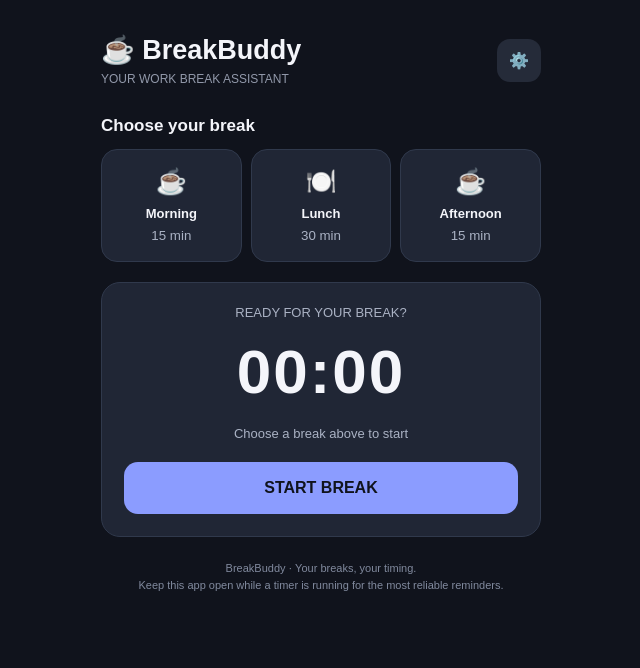
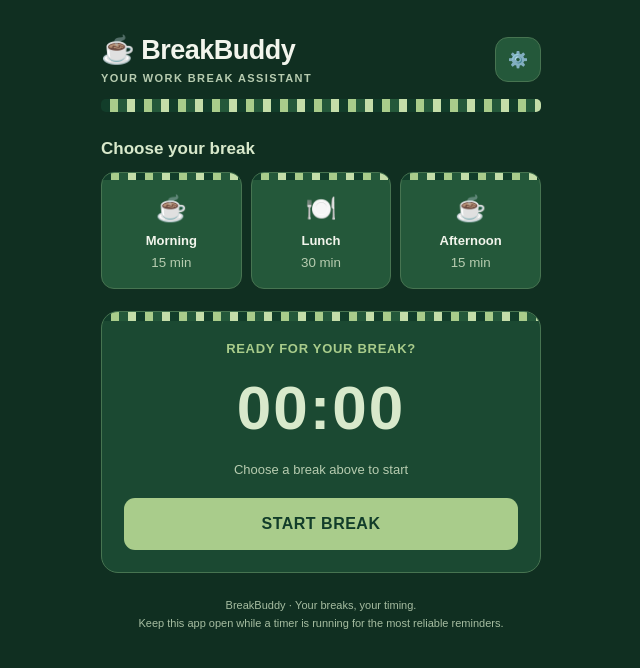
Before and after one commit to maltepettersson/BreakBuddy, a plain HTML site: page index.html in a window 1280 px wide. Shown: the whole page, without its empty margins (319-959 px from the left). Drawn offline with Linux system fonts and the light colour scheme.

Commit message:
Refactor theme colors and improve styling

```diff
--- a/index.html
+++ b/index.html
@@ -3,39 +3,56 @@
 <html lang="en">
 <head>
 <link rel="manifest" href="manifest.json">
-<meta name="theme-color" content="#111827">
+<meta name="theme-color" content="#123D2A">
 <link rel="icon" href="icon.svg" type="image/svg+xml">
 <meta charset="UTF-8">
 <meta name="viewport" content="width=device-width, initial-scale=1">
-<meta name="theme-color" content="#10131c">
 <title>BreakBuddy</title>
 <style>
 *{box-sizing:border-box}
-body{margin:0;background:#10131c;color:#f4f5fa;font-family:Arial,sans-serif;padding:22px 17px}
+:root{
+--bg:#102F21;--dark:#123D2A;--panel:#1B4932;
+--card:#24583A;--green:#A9CC8B;--light:#D8E9CB;
+--text:#F2F5EC;--muted:#B7CCB0;--border:#477451;
+--stripe:repeating-linear-gradient(90deg,
+#123D2A 0px,#123D2A 9px,
+#A9CC8B 9px,#A9CC8B 17px,
+#24583A 17px,#24583A 26px,
+#C4DDA9 26px,#C4DDA9 34px);
+}
+body{margin:0;background:var(--bg);color:var(--text);
+font-family:Arial,sans-serif;padding:22px 17px}
 .app{max-width:440px;margin:auto}
-header{display:flex;justify-content:space-between;align-items:center;margin:12px 0 30px}
-h1{font-size:27px;margin:0}
-.sub{color:#9299aa;font-size:12px;margin-top:6px}
+header{display:flex;justify-content:space-between;align-items:center;margin:12px 0 15px}
+h1{font-size:27px;margin:0;letter-spacing:-.5px}
+.sub{color:var(--muted);font-size:11px;margin-top:6px;letter-spacing:1.4px;font-weight:bold}
+.brand-stripes{height:13px;width:100%;background:var(--stripe);border-radius:5px;margin-bottom:27px}
 button{border:0;cursor:pointer;font:inherit;color:inherit}
-.settings{background:#252b39;border-radius:13px;padding:12px}
-h2{font-size:17px;margin:20px 0 13px}
+.settings{background:var(--card);border:1px solid var(--border);border-radius:13px;padding:12px}
+h2{font-size:17px;margin:20px 0 13px;color:var(--light)}
 .breaks{display:grid;grid-template-columns:repeat(3,1fr);gap:9px}
-.break{background:#202635;border:1px solid #30394c;border-radius:16px;padding:17px 5px;min-height:112px}
+.break{position:relative;overflow:hidden;background:var(--card);border:1px solid var(--border);border-radius:13px;padding:17px 5px;min-height:112px}
+.break:before{content:"";position:absolute;top:0;left:0;width:100%;height:7px;background:var(--stripe)}
 .break:active,.primary:active{transform:scale(.97)}
-.emoji{font-size:25px}
+.emoji{font-size:25px;margin-top:4px}
 .break strong{display:block;font-size:13px;margin:10px 0 5px}
-.break small{color:#aab2c4}
-.panel{background:#202635;border:1px solid #30394c;border-radius:19px;padding:22px;margin-top:20px;text-align:center}
-.status{color:#aab2c4;font-size:13px}
-.timer{font-size:62px;font-weight:700;letter-spacing:2px;margin:16px 0}
-.detail{color:#aab2c4;font-size:13px;line-height:1.7}
-.primary{width:100%;background:#8b9cff;color:#10131c;font-weight:bold;border-radius:14px;padding:17px;margin-top:17px}
-.stop{background:#343b4b;border-radius:12px;padding:12px 22px;margin-top:12px}
-.settings-panel{display:none;background:#202635;border-radius:17px;padding:18px;margin-top:18px}
-label{display:block;color:#c5cada;font-size:13px;margin:13px 0 6px}
-input{width:100%;background:#111722;color:white;border:1px solid #3b4558;border-radius:10px;padding:12px;font-size:16px}
-.save{background:#8b9cff;color:#10131c;font-weight:bold;border-radius:11px;padding:13px;width:100%;margin-top:17px}
-.note{color:#818a9e;font-size:11px;line-height:1.5;margin-top:23px;text-align:center}
+.break small{color:var(--muted)}
+.panel{position:relative;overflow:hidden;background:var(--panel);border:1px solid var(--border);border-radius:17px;padding:25px 22px 22px;margin-top:22px;text-align:center}
+.panel:before{content:"";position:absolute;top:0;left:0;width:100%;height:9px;background:var(--stripe)}
+.status{color:var(--green);font-size:13px;font-weight:bold;letter-spacing:.7px;margin-top:4px}
+.timer{font-size:62px;font-weight:700;letter-spacing:2px;color:var(--light);margin:16px 0;font-variant-numeric:tabular-nums}
+.detail{color:var(--muted);font-size:13px;line-height:1.7}
+.primary{width:100%;background:var(--green);color:#123D2A;font-weight:bold;border-radius:11px;padding:17px;margin-top:17px;letter-spacing:.5px}
+.stop{background:#345C42;color:var(--light);border:1px solid var(--border);border-radius:11px;padding:12px 22px;margin-top:12px}
+.settings-panel{display:none;position:relative;overflow:hidden;background:var(--panel);border:1px solid var(--border);border-radius:15px;padding:18px;margin-top:18px}
+.settings-panel:before{content:"";display:block;height:8px;background:var(--stripe);margin:-18px -18px 18px}
+.settings-panel h2{margin-top:10px}
+label{display:block;color:var(--light);font-size:13px;margin:13px 0 6px}
+input{width:100%;background:#102F21;color:white;border:1px solid var(--border);border-radius:9px;padding:12px;font-size:16px}
+input:focus{outline:2px solid var(--green)}
+.save{background:var(--green);color:#123D2A;font-weight:bold;border-radius:11px;padding:13px;width:100%;margin-top:17px}
+.note{color:#A6BDA1;font-size:11px;line-height:1.6;margin-top:24px;text-align:center}
+@media(max-width:350px){body{padding:16px 11px}.timer{font-size:54px}.break{padding:15px 3px}}
 </style>
 </head>
 <body>
@@ -44,6 +61,8 @@ input{width:100%;background:#111722;color:white;border:1px solid #3b4558;border-
 <div><h1>☕ BreakBuddy</h1><div class="sub">YOUR WORK BREAK ASSISTANT</div></div>
 <button class="settings" onclick="toggleSettings()">⚙️</button>
 </header>
+
+<div class="brand-stripes"></div>
 
 <h2>Choose your break</h2>
 <div class="breaks">
@@ -79,18 +98,15 @@ input{width:100%;background:#111722;color:white;border:1px solid #3b4558;border-
 
 <div class="note">BreakBuddy · Your breaks, your timing.<br>Keep this app open while a timer is running for the most reliable reminders.</div>
 </div>
+
 <script>
-const defaults={
- morning:15,morningBuffer:3,
- lunch:30,lunchBuffer:3,
- afternoon:15,afternoonBuffer:3
-};
+const defaults={morning:15,morningBuffer:3,lunch:30,lunchBuffer:3,afternoon:15,afternoonBuffer:3};
 let settingsData={...defaults};
 let active=null,interval=null,leaveAlerted=false,endAlerted=false;
 
 try{
 const saved=JSON.parse(localStorage.getItem('bbSettings'));
- if(saved) settingsData={...defaults,...saved};
+if(saved)settingsData={...defaults,...saved};
 }catch(e){}
 
 function loadSettings(){
@@ -149,11 +165,7 @@ async function startBreak(name){
 const total=settingsData[key]*60;
 const buffer=settingsData[key+'Buffer']*60;
 await askNotification();
- active={
-  name:name,
-  end:Date.now()+total*1000,
-  leave:Date.now()+(total-buffer)*1000
- };
+active={name:name,end:Date.now()+total*1000,leave:Date.now()+(total-buffer)*1000};
 leaveAlerted=false;
 endAlerted=false;
 document.getElementById('start').style.display='none';
@@ -204,9 +216,10 @@ function stopBreak(){
 document.getElementById('stop').style.display='none';
 }
 </script>
+
 <script>
-if ("serviceWorker" in navigator) {
-  window.addEventListener("load", () => {
+if("serviceWorker" in navigator){
+window.addEventListener("load",()=>{
 navigator.serviceWorker.register("/BreakBuddy/sw.js");
 });
 }
```
Lines whose indentation alone changed are shown as unchanged.
